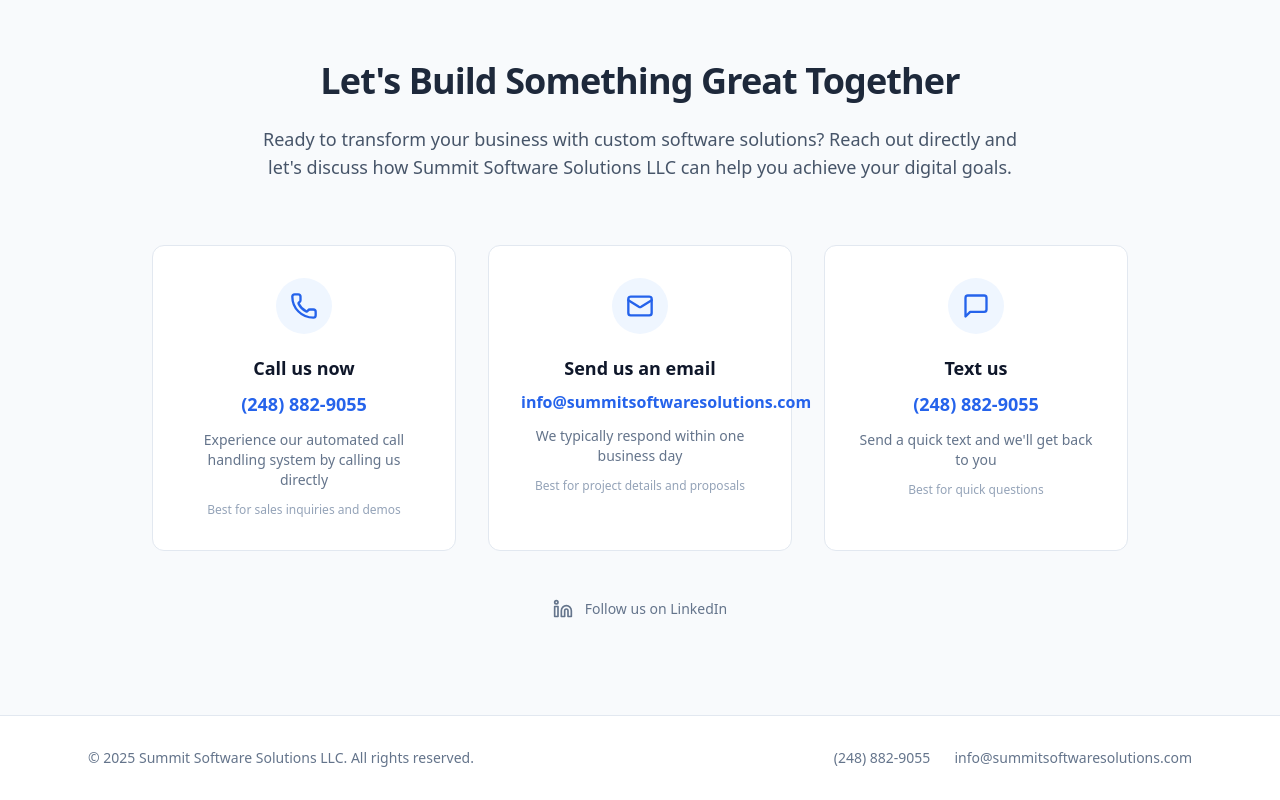
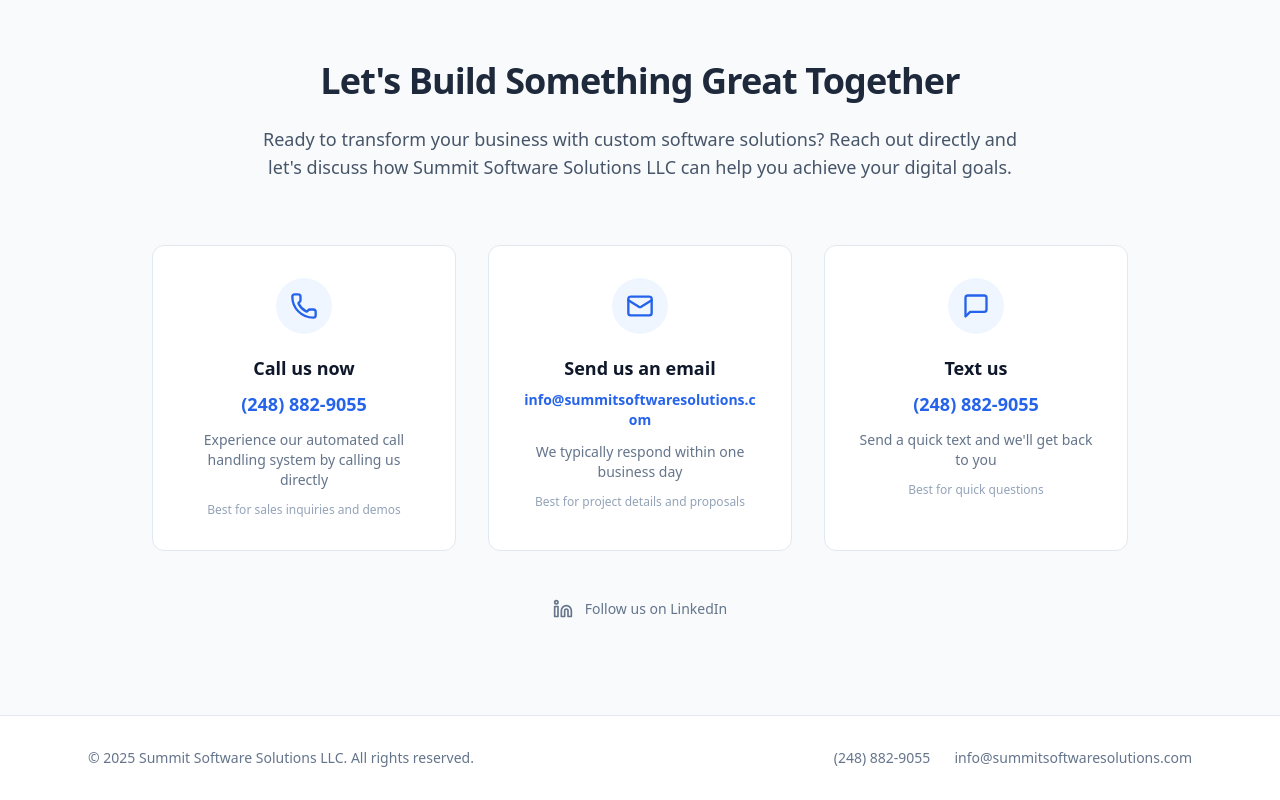
Before and after one commit to ryankolean/summitsoftwaresolutionsllc, a React (Vite) app: page / in a window 1280 px wide. Shown: the part 1991-2791 px from the top of the page. Built offline with nearby package versions, Linux system fonts and the light colour scheme.

Commit message:
Updated WebsiteLandingPageServices.jsx

```diff
--- a/src/components/business/Contact.jsx
+++ b/src/components/business/Contact.jsx
@@ -36,7 +36,7 @@ export default function Contact() {
               <Mail className="w-7 h-7 text-blue-600" />
             </div>
             <h3 className="text-lg font-semibold text-slate-900 mb-2">Send us an email</h3>
-            <p className="text-blue-600 font-semibold mb-3">info@summitsoftwaresolutions.com</p>
+            <p className="text-blue-600 font-semibold text-sm mb-3 break-all">info@summitsoftwaresolutions.com</p>
             <p className="text-sm text-slate-500">We typically respond within one business day</p>
             <p className="text-xs text-slate-400 mt-3">Best for project details and proposals</p>
           </a>
--- a/src/pages/AutomatedPhoneService.jsx
+++ b/src/pages/AutomatedPhoneService.jsx
@@ -460,7 +460,7 @@ export default function AutomatedPhoneService() {
                 <Mail className="w-7 h-7 text-blue-600" />
               </div>
               <h3 className="text-lg font-semibold text-slate-900 mb-2">Send us an email</h3>
-              <p className="text-blue-600 font-semibold mb-3">info@summitsoftwaresolutions.com</p>
+              <p className="text-blue-600 font-semibold text-sm mb-3 break-all">info@summitsoftwaresolutions.com</p>
               <p className="text-sm text-slate-500">We typically respond within one business day</p>
               <p className="text-xs text-slate-400 mt-3">Best for detailed project requirements</p>
             </a>
--- a/src/pages/WebsiteLandingPageServices.jsx
+++ b/src/pages/WebsiteLandingPageServices.jsx
@@ -623,7 +623,7 @@ export default function WebsiteLandingPageServices() {
                 <Mail className="w-7 h-7 text-blue-600" />
               </div>
               <h3 className="text-lg font-semibold text-slate-900 mb-2">Send us an email</h3>
-              <p className="text-blue-600 font-semibold mb-3">info@summitsoftwaresolutions.com</p>
+              <p className="text-blue-600 font-semibold text-sm mb-3 break-all">info@summitsoftwaresolutions.com</p>
               <p className="text-sm text-slate-500">We typically respond within one business day</p>
               <p className="text-xs text-slate-400 mt-3">Best for project details and proposals</p>
             </a>
```
